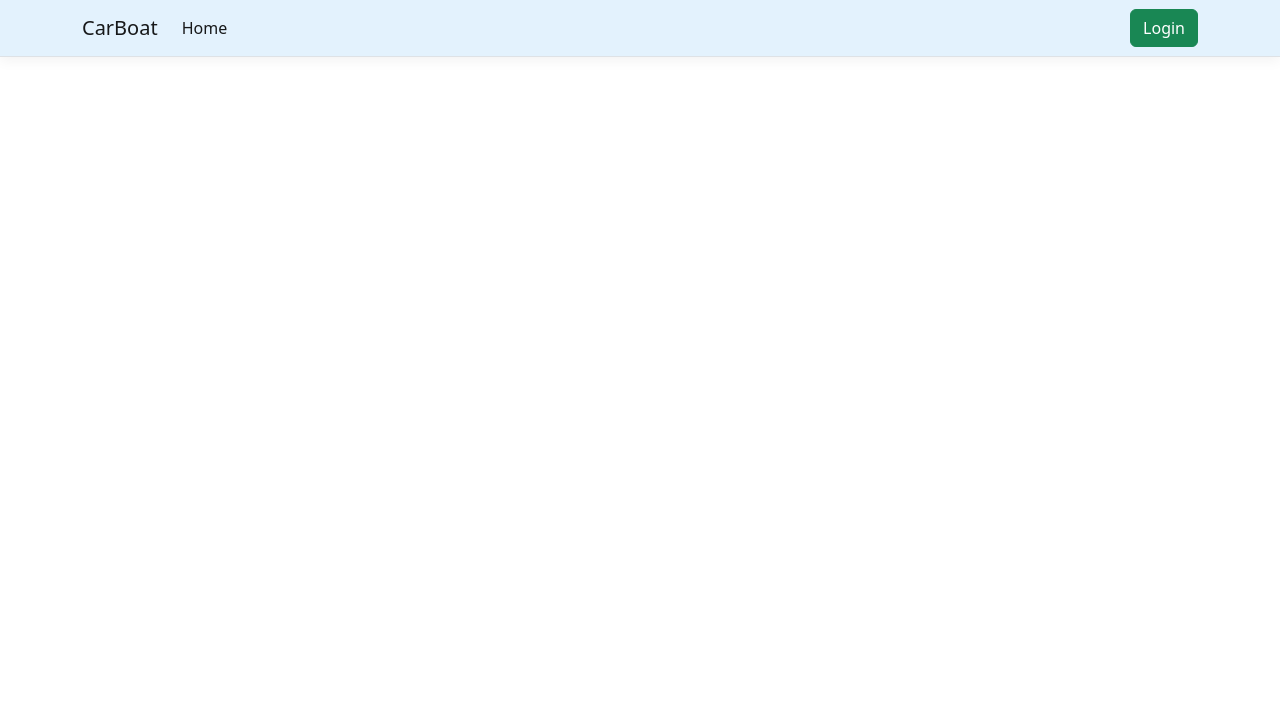
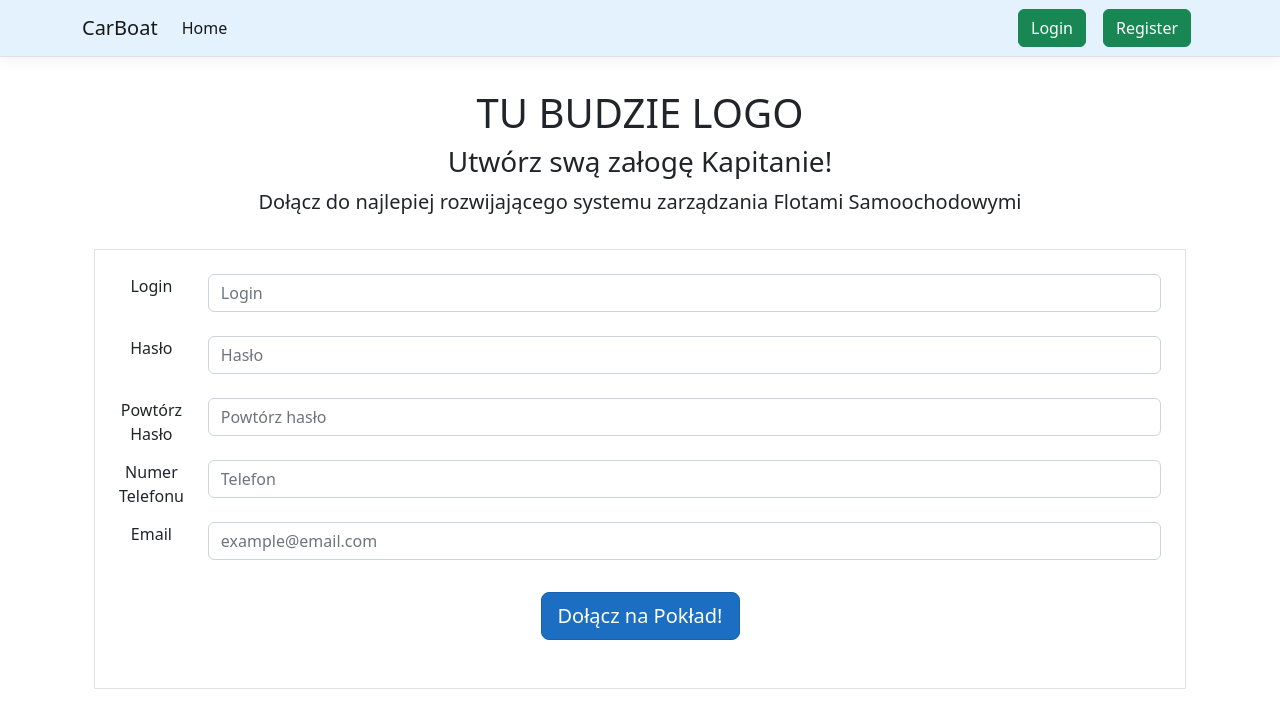
Before and after one commit to Kykaneek/Buczek_Gomolka_Projekt_Bazy_Danych, an Angular app in the folder Bazydanych/ClientApp/: page /register in a window 1280 px wide. Before the commit this address led to /. Shown: the top 728 px of the page. Built offline with nearby package versions, Linux system fonts and the light colour scheme.

Commit message:
Register Page

```diff
--- a/Bazydanych/ClientApp/src/app/app.module.ts
+++ b/Bazydanych/ClientApp/src/app/app.module.ts
@@ -6,6 +6,7 @@ import { RouterModule ,Routes} from '@angular/router';
 import { AppComponent } from './app.component';
 import { TracesComponent } from './traces/traces.component';
 import { CarsComponent } from './cars/cars.component';
+import { RegisterComponent } from './register/register.component';
 import { ContractorsComponent } from './contractors/contractors.component';
 import { PermissionsComponent } from './permissions/permissions.component';
 import { NavMenuComponent } from './nav-menu/nav-menu.component';
@@ -19,6 +20,7 @@ import { BrowserAnimationsModule } from '@angular/platform-browser/animations';
 const routes: Routes = [
   { path: '', component: HomeComponent, pathMatch: 'full', },
   { path: 'login', component: LoginComponent, runGuardsAndResolvers: 'always' },
+  { path: 'register', component: RegisterComponent },
   { path: 'users', component: UsersComponent, canActivate: [AuthGuard]},
   { path: 'traces', component: TracesComponent, canActivate: [AuthGuard] },
   { path: 'cars', component: CarsComponent, canActivate: [AuthGuard] },
@@ -32,10 +34,12 @@ const routes: Routes = [
     HomeComponent,
     UsersComponent,
     LoginComponent,
+    RegisterComponent,
     ContractorsComponent,
     PermissionsComponent,
     CarsComponent,
     TracesComponent
+
   ],
   imports: [
     BrowserAnimationsModule,
--- a/Bazydanych/ClientApp/src/app/login/login.component.html
+++ b/Bazydanych/ClientApp/src/app/login/login.component.html
@@ -1,36 +1,49 @@
 <!-- Section: Design Block -->
-<section class=" text-center text-lg-start">
 
-  <div class="card mb-3">
-    <div class="row g-0 d-flex align-items-center">
-      <div class="col-lg-2 d-none d-lg-flex">
-        <img src="" alt="LOGO"
-             class="w-100 rounded-t-6 rounded-tr-lg-0 rounded-bl-lg-5" />
+
+<div class="container">
+  <div class="py-3 text-center">
+    <h1>TU BUDZIE LOGO</h1>
+    <h3>Wejdź na pokład Kapitanie!</h3>
+    <p class="lead">Zacznij zarządzać swym okrętem</p>
   </div>
-      <div class="col-lg-8">
-        <div class="card-body py-5 px-md-5">
+
+  <div class="py-4 text-center border border-black px-4 rounded-1">
+
     <form [formGroup]="loginform">
       <div class="form-group pt-3" [class.error]="loginform.controls['Login'].dirty && loginform.hasError('required','Login')">
-              <div class="form-check-input-field" >
+        <div class="form-check-input-field">
+          <div class="row">
             <span class="fa fa-user p-2"></span>
-                <input formControlName="Login" type="text"  placeholder="Username" />
-
+            <label class="col-md-1">Login</label>
+            <div class="col-md-11 mb-4"><input formControlName="Login" type="text" class="form-control" placeholder="Username" /></div>
           </div>
         </div>
+      </div>
+
       <small *ngIf="loginform.controls['Login'].dirty && loginform.hasError('required','Login')" class="text-danger">*Nazwa użytkownika jest wymagana</small>
       <div class="form-group pt-3" [class.error]="loginform.controls['Pass'].dirty && loginform.hasError('required','Pass')">
-              <div class="input-field" >
-                <span class="fa fa-lock p-2" ></span>
-                <input formControlName="Pass" [type]="type"  placeholder="Password" />
+        <div class="input-field">
+          <div class="row">
+            <span class="fa fa-lock p-2"></span>
+            <label class="col-md-1">Login</label>
+            <div class="col-md-11 mb-4"><input formControlName="Pass" class="form-control" [type]="type" placeholder="Password" /></div>
             <span (click)="Showpass()" class=""></span>
           </div>
           </div>
+        </div>
       <small *ngIf="loginform.controls['Pass'].dirty && loginform.hasError('required','Pass')" class="text-danger">*Hasło jest wymagane</small>
-            <button (click)="onLogin()" type="submit" class="btn btn-primary btn-block mt-4 w-100">Login</button>
     </form>
+
+
+  <div class="py-4 text-center">
+    <button (click)="onLogin()" type="submit" class="btn btn-lg btn-primary btn-block">Dołącz na Pokład!</button>
   </div>
+
 </div>
-    </div>
-  </div>
-</section>
+
+
+
+
+
 <!-- Section: Design Block -->
--- a/Bazydanych/ClientApp/src/app/nav-menu/nav-menu.component.html
+++ b/Bazydanych/ClientApp/src/app/nav-menu/nav-menu.component.html
@@ -47,16 +47,24 @@
         </ul>
       </div>
       <div class="navbar-collapse collapse d-sm-inline-flex justify-content-end">
-        <ul class="navbar-nav flex-grow">
+        <ul class="navbar-nav row">
           <li class="nav-item" *ngIf="IsLogin" [routerLinkActive]="['link-active']">
             <button class="btn btn-danger" (click)="logout()" [routerLink]="['/login']">Logout</button>
           </li>
-          <li class="nav-item" *ngIf="!IsLogin"
+
+          <li class="nav-item col-md-5" *ngIf="!IsLogin"
               [routerLinkActive]="['link-active']"
               [routerLinkActiveOptions]="{ exact: true }">
             <button class="btn btn-success" [routerLink]="['/login']">Login</button>
           </li>
-          </ul>
+
+          <li class="nav-item col-md-5" *ngIf="!IsLogin"
+              [routerLinkActive]="['link-active']"
+              [routerLinkActiveOptions]="{ exact: true }">
+            <button class="btn btn-success" [routerLink]="['/register']">Register</button>
+          </li>
+
+        </ul>
       </div>
 
       </div>
--- /dev/null
+++ b/Bazydanych/ClientApp/src/app/register/register.component.html
@@ -0,0 +1,43 @@
+<div class="container">
+  <div class="py-3 text-center">
+    <h1>TU BUDZIE LOGO</h1>
+    <h3>Utwórz swą załogę Kapitanie!</h3>
+    <p class="lead">Dołącz do najlepiej rozwijającego systemu zarządzania Flotami Samoochodowymi</p>
+  </div>
+
+  <div class="py-4 text-center border border-black px-4">
+
+    <div class="row">
+      <label class="col-md-1">Login </label>
+      <div class="col-md-11 mb-4"><input class="form-control" placeholder="Login"></div>
+    </div>
+
+    <div class="row">
+      <label class="col-md-1">Hasło</label>
+      <div class="col-md-11 mb-4"><input type="password" class="form-control" placeholder="Hasło"></div>
+    </div>
+
+    <div class="row">
+      <label class="col-md-1">Powtórz Hasło</label>
+      <div class="col-md-11 mb-4"><input type="password" class="form-control" placeholder="Powtórz hasło"></div>
+    </div>
+
+    <div class="row">
+      <label class="col-md-1">Numer Telefonu</label>
+      <div class="col-md-11 mb-4"><input class="form-control" placeholder="Telefon"></div>
+    </div>
+
+    <div class="row">
+      <label class="col-md-1">Email</label>
+      <div class="col-md-11 mb-2"><input type="email" class="form-control" placeholder="example@email.com"></div>
+    </div>
+
+    <div class="py-4 text-center">
+      <button class="btn btn-lg btn-primary btn-block" type="submit">Dołącz na Pokład!</button>
+    </div>
+
+  </div>
+
+
+
+</div>
```
Also changed, not shown: Bazydanych/ClientApp/src/app/register/register.component.ts (added, +11 -0 lines), Bazydanych/ClientApp/src/app/nav-menu/nav-menu.component.css (line endings or trailing spaces), Bazydanych/ClientApp/src/app/register/register.component.css (added). Lines whose indentation alone changed are shown as unchanged.
